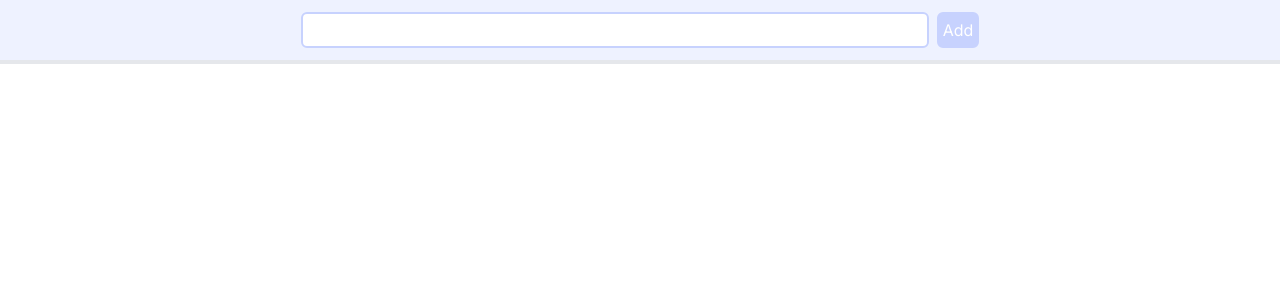
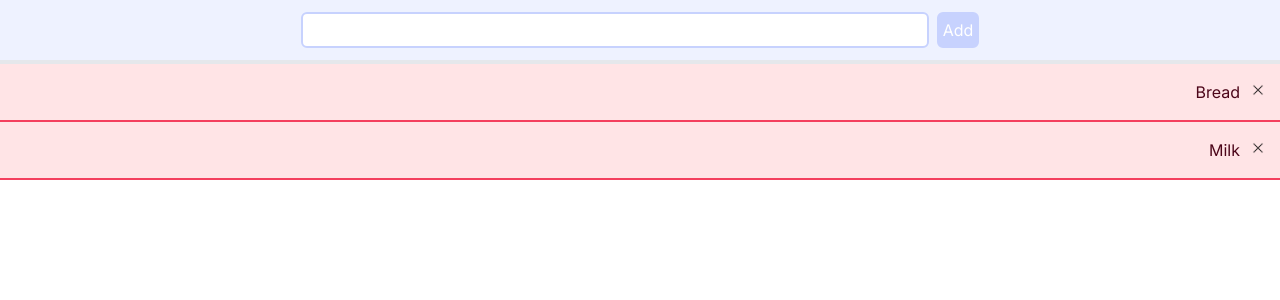
Before and after one commit to Rfrixy/lloyo, a Next.js app: page / in a window 1280 px wide. Shown: the top 300 px of the page. Built offline with nearby package versions, Linux system fonts and the light colour scheme.

Commit message:
add defaults

```diff
--- a/app/page.tsx
+++ b/app/page.tsx
@@ -4,14 +4,18 @@ import { useState, useEffect } from "react";
 import Image from "next/image";
 
 export default function Home() {
-  let defaultItems = [];
+  let defaultItems = [
+    { name: "Bread", done: false },
+    { name: "Milk", done: false },
+  ];
+
   if (typeof window !== "undefined") {
-    defaultItems = JSON.parse(localStorage.getItem("items") || "[]");
+    const savedItemString = localStorage.getItem("items");
+    if (savedItemString) defaultItems = JSON.parse(savedItemString);
   }
 
   const [items, setItems] = useState(defaultItems);
   const saveItems = () => {
-    console.log("saving");
     localStorage.setItem("items", JSON.stringify(items));
   };
 
```
